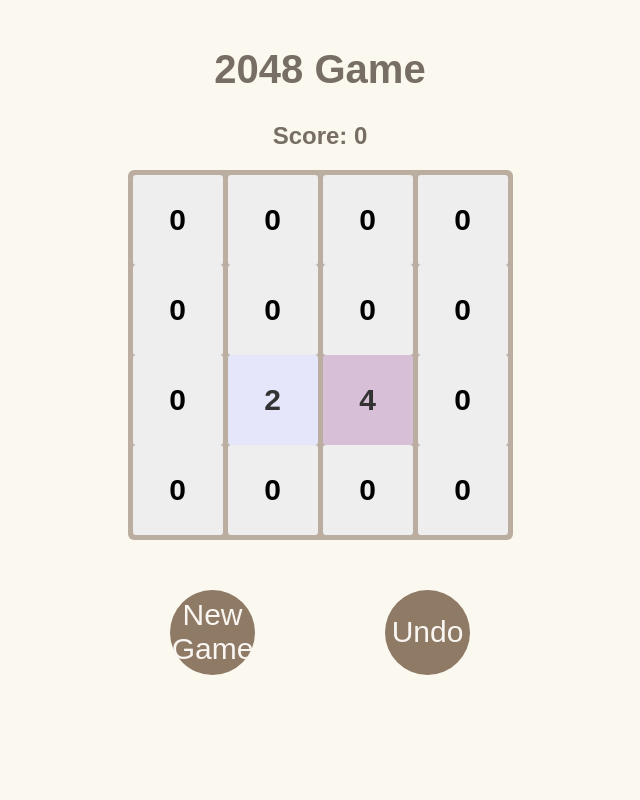
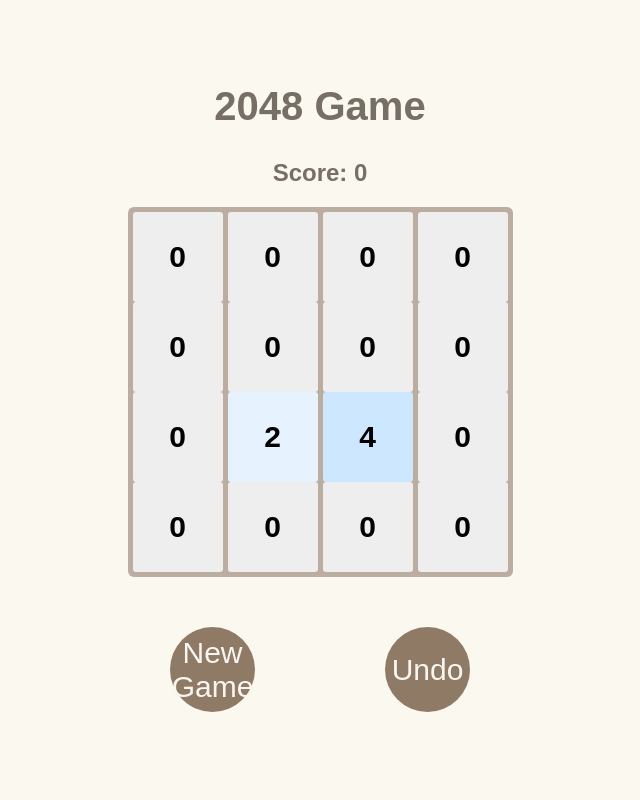
Before and after one commit to DreamBrookStudio/inf_2048, a Django app: page / in a window 1280 px wide. Shown: the whole page, without its empty margins (320-960 px from the left). Run offline with Django 3.2, Linux system fonts and the light colour scheme.

Commit message:
minor tweaks

```diff
--- a/inf_2048/game/static/game/game.js
+++ b/inf_2048/game/static/game/game.js
@@ -13,6 +13,15 @@ document.addEventListener('DOMContentLoaded', () => {
     grid.addEventListener('touchstart', handleTouchStart, false);
     grid.addEventListener('touchmove', handleTouchMove, false);
     grid.addEventListener('touchend', handleTouchEnd, false);
+
+    // Prevent default touch events
+    document.addEventListener('touchmove', function(e) {
+        e.preventDefault();
+    }, { passive: false });
+
+    document.addEventListener('touchstart', function(e) {
+        e.preventDefault();
+    }, { passive: false });
 });
 
 function handleKeyPress(event) {
@@ -101,11 +110,13 @@ function updateGrid(grid) {
 }
 
 function handleTouchStart(event) {
+    event.preventDefault();
     touchStartX = event.touches[0].clientX;
     touchStartY = event.touches[0].clientY;
 }
 
 function handleTouchMove(event) {
+    event.preventDefault();
     touchEndX = event.touches[0].clientX;
     touchEndY = event.touches[0].clientY;
 }
--- a/inf_2048/game/static/game/style.css
+++ b/inf_2048/game/static/game/style.css
@@ -1,12 +1,22 @@
+html, body {
+    height: 100%;
+    overflow: hidden;
+    position: fixed;
+    width: 100%;
+    touch-action: none;
+}
+
 body {
     font-family: Arial, sans-serif;
     display: flex;
     flex-direction: column;
     align-items: center;
+    justify-content: center;
     background-color: #faf8ef;
     color: #776e65;
     margin: 0;
     padding: 20px;
+    box-sizing: border-box;
 }
 
 h1 {
@@ -42,17 +52,20 @@ h2 {
     color: #000000;
 }
 
-.cell-2 { background-color: #E6E6FA; color: #333; }  /* Lavender */
-.cell-4 { background-color: #D8BFD8; color: #333; }  /* Thistle */
-.cell-8 { background-color: #DDA0DD; }               /* Plum */
-.cell-16 { background-color: #DA70D6; }              /* Orchid */
-.cell-32 { background-color: #BA55D3; }              /* Medium Orchid */
-.cell-64 { background-color: #9932CC; }              /* Dark Orchid */
-.cell-128 { background-color: #8A2BE2; }             /* Blue Violet */
-.cell-256 { background-color: #9400D3; }             /* Dark Violet */
-.cell-512 { background-color: #8B008B; }             /* Dark Magenta */
-.cell-1024 { background-color: #800080; }            /* Purple */
-.cell-2048 { background-color: #4B0082; }            /* Indigo */
+.cell-2 { background-color: #E6F3FF; color: #000; }
+.cell-4 { background-color: #CCE7FF; color: #000; }
+.cell-8 { background-color: #B3DBFF; }
+.cell-16 { background-color: #99CFFF; }
+.cell-32 { background-color: #80C3FF; }
+.cell-64 { background-color: #66B7FF; }
+.cell-128 { background-color: #4DABFF; }
+.cell-256 { background-color: #339FFF; }
+.cell-512 { background-color: #1A93FF; }
+.cell-1024 { background-color: #0087FF; }
+.cell-2048 { background-color: #0066CC; }
+
+/* For tiles beyond 2048 */
+.cell-super { background-color: #3C3A32; }
 
 form {
     display: flex;
--- a/inf_2048/game/templates/game/game.html
+++ b/inf_2048/game/templates/game/game.html
@@ -4,7 +4,7 @@
 <html lang="en">
 <head>
     <meta charset="UTF-8">
-    <meta name="viewport" content="width=device-width, initial-scale=1.0">
+    <meta name="viewport" content="width=device-width, initial-scale=1.0, maximum-scale=1.0, user-scalable=no">
     <title>2048 Game</title>
     <link rel="stylesheet" type="text/css" href="{% static 'game/style.css' %}">
 </head>
--- a/inf_2048/game/views.py
+++ b/inf_2048/game/views.py
@@ -94,7 +94,7 @@ def add_random(request):
     min_value = min(non_zero_values) if non_zero_values else 2
     max_value = max([max(r) for r in grid])
     if max_value>=2048:
-        request.session['min_factor'] = min(min_value, max_value/1024)
+        request.session['min_factor'] = min(min_value, max_value/512)
 
     empty_cells = [(i, j) for i in range(4) for j in range(4) if grid[i][j] == 0]
     if empty_cells:
```
